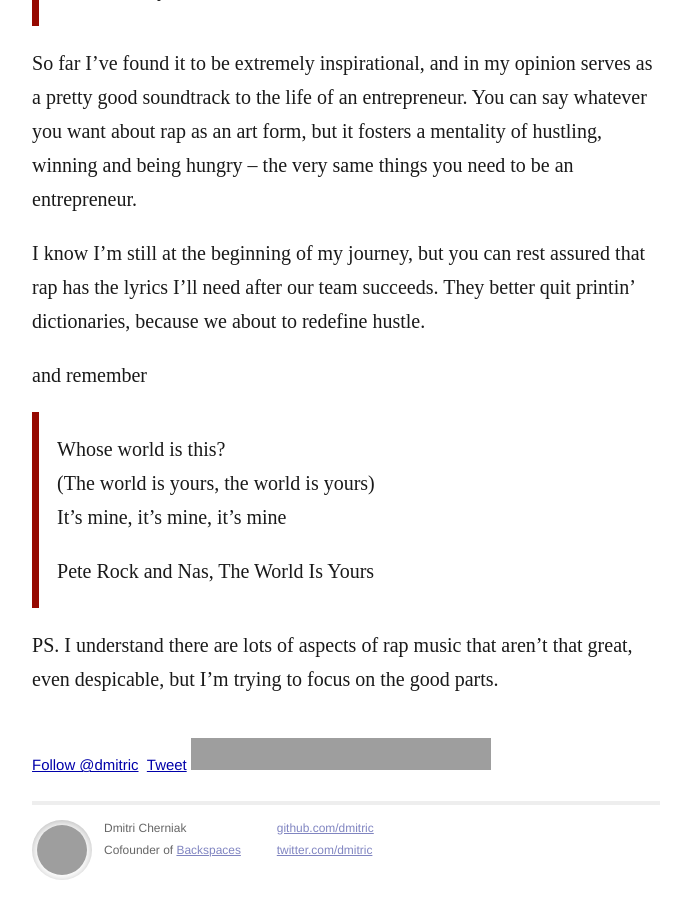
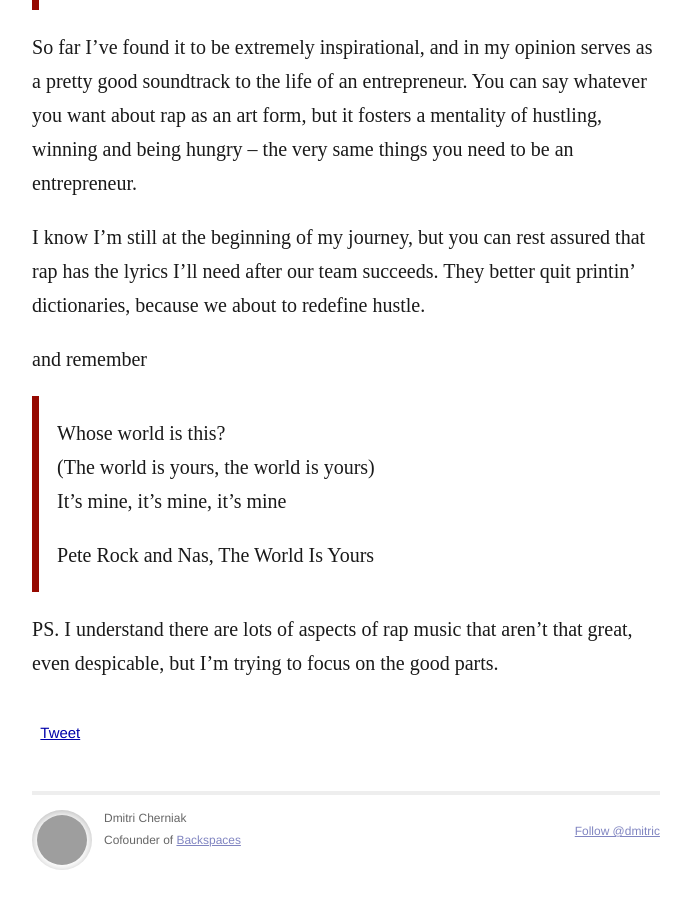
Before and after one commit to dmitric/dmitric.github.io, a Jekyll site: the page built from _posts/2012-04-14-entrepreneurs-should-listen-rap.markdown, in a window 1280 px wide and 900 px high, scrolled down 2419 px. Shown: the whole window, without its empty margins (294-985 px from the left). Built offline with Jekyll 4.4.1, drawn with Linux system fonts in a browser that asks for light colours; some web fonts are replaced; comment, search, counter and statistics services are not loaded; grey boxes are pictures that could not be loaded.

Commit message:
social fixes

```diff
--- a/_layouts/default.html
+++ b/_layouts/default.html
@@ -36,16 +36,20 @@
                   Cofounder of <a href="http://backspac.es">Backspaces</a><br />
                 </p>
               </div>
-              <div class="contact">
-                <p>
-                  <a href="http://github.com/dmitric/">github.com/dmitric</a><br />
-                  <a href="http://twitter.com/dmitric/">twitter.com/dmitric</a><br />
-                </p>
+              <div class="contact" style="float:right;margin-top:25px;margin-right:0px;">
+                  <a href="https://twitter.com/dmitric" class="twitter-follow-button" data-show-count="false" data-size="large">Follow @dmitric</a>
               </div>
             </div>
           </div>
         </div> <!-- /container -->
         <script>!function(d,s,id){var js,fjs=d.getElementsByTagName(s)[0],p=/^http:/.test(d.location)?'http':'https';if(!d.getElementById(id)){js=d.createElement(s);js.id=id;js.src=p+'://platform.twitter.com/widgets.js';fjs.parentNode.insertBefore(js,fjs);}}(document, 'script', 'twitter-wjs');</script>
+        <script type="text/javascript">
+          (function() {
+            var po = document.createElement('script'); po.type = 'text/javascript'; po.async = true;
+            po.src = 'https://apis.google.com/js/plusone.js';
+            var s = document.getElementsByTagName('script')[0]; s.parentNode.insertBefore(po, s);
+          })();
+        </script>
         <div id="fb-root"></div>
         <script>(function(d, s, id) {
           var js, fjs = d.getElementsByTagName(s)[0];
--- a/_layouts/post.html
+++ b/_layouts/post.html
@@ -4,13 +4,13 @@
 <h2>{{ page.title }}</h2>
 <p class="meta">{{ page.date | date_to_string }}</p>
 <a href="https://twitter.com/dmitric" class="twitter-follow-button" data-show-count="false" data-size="large">Follow @dmitric</a>&nbsp;&nbsp;<a href="https://twitter.com/share" class="twitter-share-button" data-size="large" data-related="dmitric" data-count="none">Tweet</a>
-<iframe frameborder="no" scrolling="no" height="32px" width="300px" src="http://hnlike.com/upvote.php?link=http://dmitric.github.io{{ page.url }}&title={{page.title}}">iframes not supported by your browser</iframe>
 <br /><br />
 <div id="post">
 {{ content }}
 </div>
 <br />
 <div id="social">
-  <a href="https://twitter.com/dmitric" class="twitter-follow-button" data-show-count="false" data-size="large">Follow @dmitric</a>&nbsp;&nbsp;<a href="https://twitter.com/share" class="twitter-share-button" data-size="large" data-related="dmitric" data-count="none">Tweet</a>
-  <iframe frameborder="no" scrolling="no" height="32px" width="300px" src="http://hnlike.com/upvote.php?link=http://dmitric.github.io{{ page.url }}&title={{page.title}}">iframes not supported by your browser</iframe>
+  <div class="fb-like" data-href="http://dmitric.github.io{{ page.url }}" data-send="false" data-layout="box_count" data-width="200" data-show-faces="true"></div>&nbsp;&nbsp;<a href="https://twitter.com/share" class="twitter-share-button" data-related="dmitric" data-count="vertical">Tweet</a>&nbsp;&nbsp;<div class="g-plus" data-action="share" data-annotation="vertical-bubble" data-height="60"></div>&nbsp;&nbsp;
+  <script src="http://platform.linkedin.com/in.js" type="text/javascript"></script>
+  <script type="IN/Share" data-counter="top"></script>
 </div>
```
